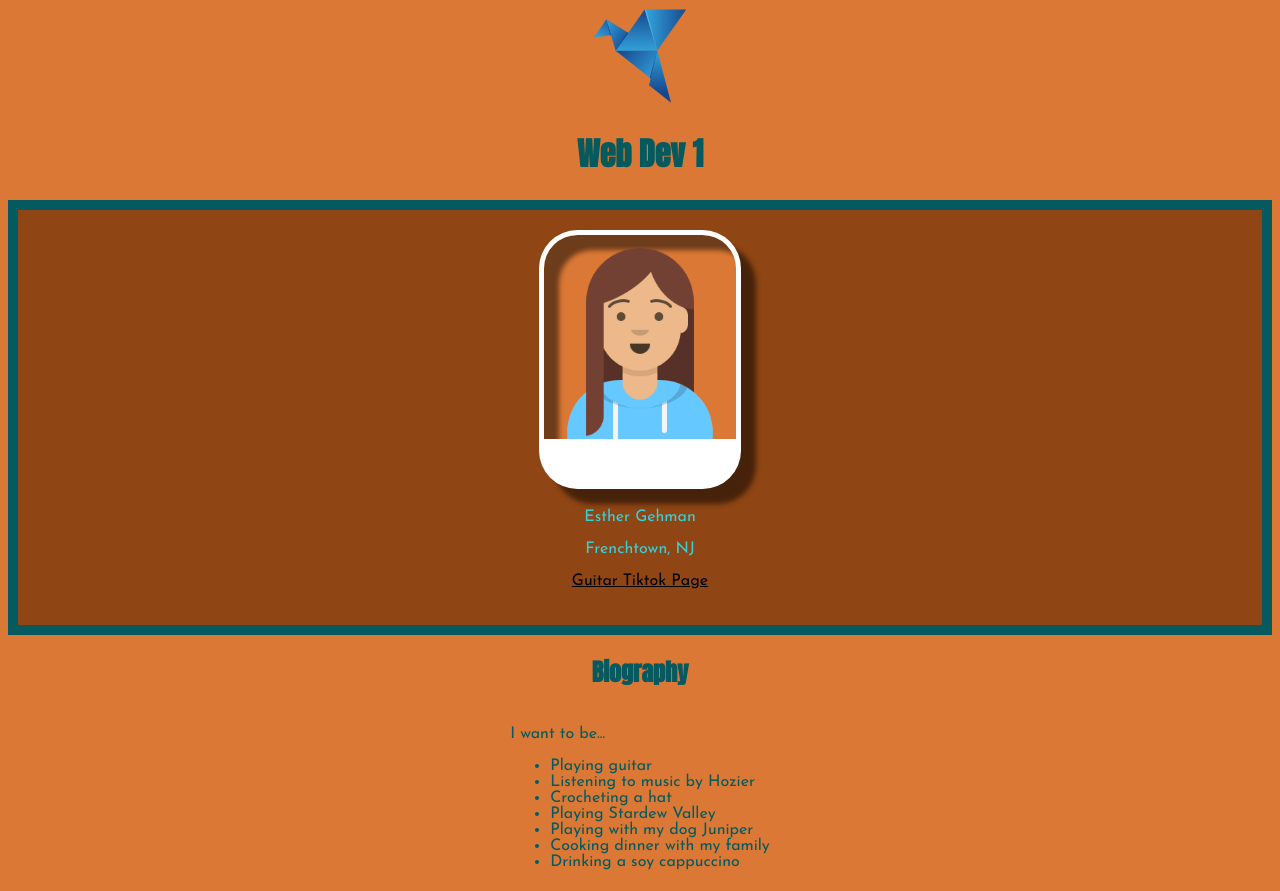
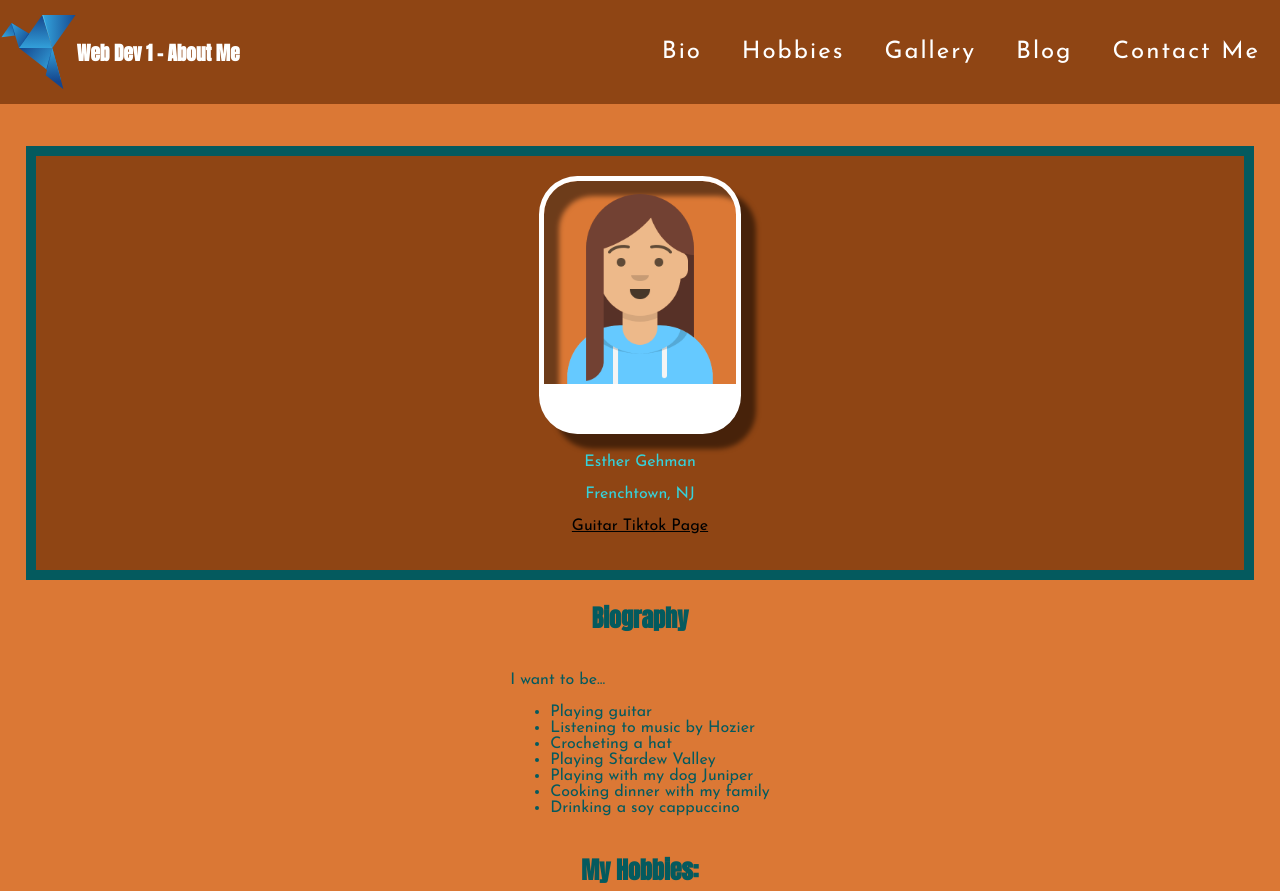
Before and after one commit to RVCC-IDMX/about-me-esthergehman-1, a plain HTML site: page index.html in a window 1280 px wide. Shown: the top 891 px of the page. Drawn offline with Linux system fonts and the light colour scheme.

Commit message:
Complete Nav Bar

```diff
--- /dev/null
+++ b/css/nav.css
@@ -0,0 +1,99 @@
+/* make scrolling smooth */
+html {
+    scroll-behavior:smooth;
+}
+
+/*
+ get rid of padding & sizing on body so
+ header is at top
+*/
+
+body {
+    box-sizing:border-box;
+    padding:0px;
+    margin:0px;
+}
+
+/* add some padding back to rest of page */
+
+main {
+    padding:2vw;
+}
+
+/* navbar */
+
+.navbar {
+    background-color:#8F4514;
+    color:white;
+    display:flex;
+    flex-direction:column;
+    margin-bottom:1rem;
+}
+
+
+/* logo */
+
+.logo {
+    display:flex;
+    align-items:center;
+}
+
+.logo img {
+    height:6vw;
+    width:6vw;
+}
+
+.logo h1 {
+    font-size:1.2em;
+}
+
+/* navigation list */
+
+.navbar-links ul {
+    padding-left:0px;
+}
+
+.navbar-links li {
+    list-style:none;
+    display:block;
+    padding:0.5em 0px;
+}
+
+/*
+ style all a tags in header
+ and then on hover
+*/
+
+.navbar-links a {
+    color:white;
+    background-color:#8F4514;
+    font-size:1.5rem;
+    padding:1rem 1.25rem;
+    letter-spacing:2px;
+    text-decoration:none;
+    display:inline-block;
+}
+
+.navbar-links a:hover, .navbar-links a:focus {
+    background-color:#045A5E;
+    border-radius:10px;
+}
+
+
+/*
+media query for non-mobile nav bar
+min-width set to width of nav elements
+such that no text wraps
+*/
+
+@media screen and (min-width:1000px) {
+    .navbar {
+        flex-direction:row;
+        justify-content:space-between;
+    }
+
+    .navbar ul {
+        display:flex;
+        justify-content:space-between;
+    }
+}
--- a/css/style.css
+++ b/css/style.css
@@ -147,7 +147,7 @@ a:hover{
 #videoWrapper{
     position:relative;
     padding-bottom:56.25%;
-    border:5px solid white;
+    border:5px solid #045A5E;
     margin:50px;
 }
 
@@ -199,7 +199,7 @@ a:hover{
 }
 
 #contact button:hover{
-    background-color: #034c50;
+    background-color: #033437;
 }
 
 
--- a/index.html
+++ b/index.html
@@ -12,6 +12,7 @@
     <link href="https://fonts.googleapis.com/css2?family=Anton&family=Josefin+Sans&display=swap" rel="stylesheet">
 
     <link rel="stylesheet" href="/css/style.css">
+    <link rel="stylesheet" href="/css/nav.css">
 </head>
 
 <body>
@@ -20,8 +21,21 @@
     <header>
         <!-- the header element shows the logo and page title (don't confuse for head tag)-->
 
-        <img src="/img/logo-96X96.svg" alt="blue origami bird">
-        <h1>Web Dev 1 </h1>
+        <nav class="navbar">
+            <div class="logo">
+                <img src="/img/logo-96X96.svg" alt="blue origami bird">
+                <h1>Web Dev 1 - About Me </h1>
+            </div>
+            <div class="navbar-links">
+                <ul>
+                    <li><a class="nav-links" href="#bio">Bio</a></li>
+                    <li><a class="nav-links" href="#hobbies">Hobbies</a></li>
+                    <li><a class="nav-links" href="#gallery">Gallery</a></li>
+                    <li><a class="nav-links" href="#blog">Blog</a></li>
+                    <li><a class="nav-links" href="#contact">Contact Me</a></li>
+                </ul>
+            </div>
+        </nav>
     </header>
 
     <main>
@@ -150,7 +164,7 @@
 
         </section>
 
-        <article id="lit">
+        <article id="blog">
             <h2>Excerpt from Pride and Prejudice</h2>
 
             <div>
```
